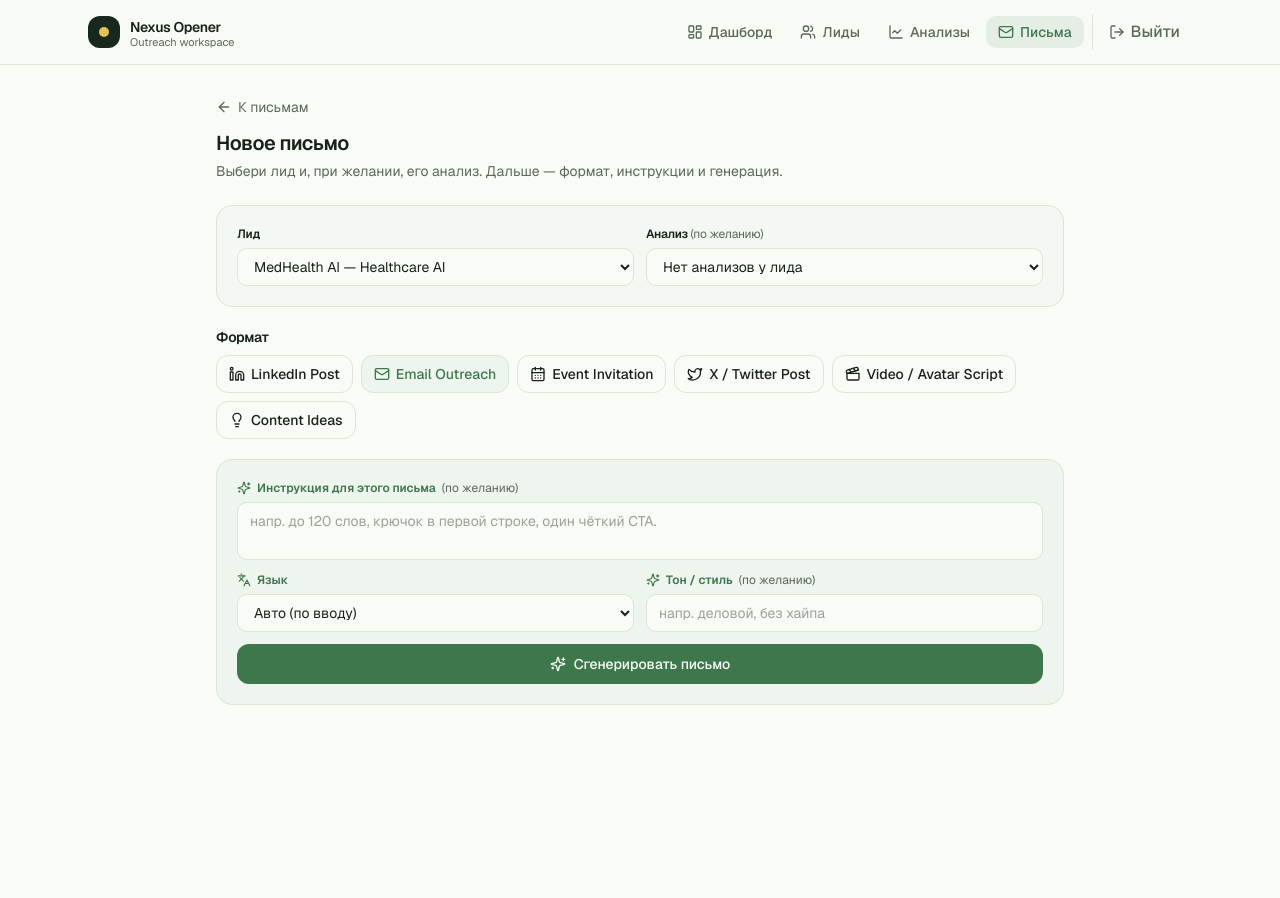
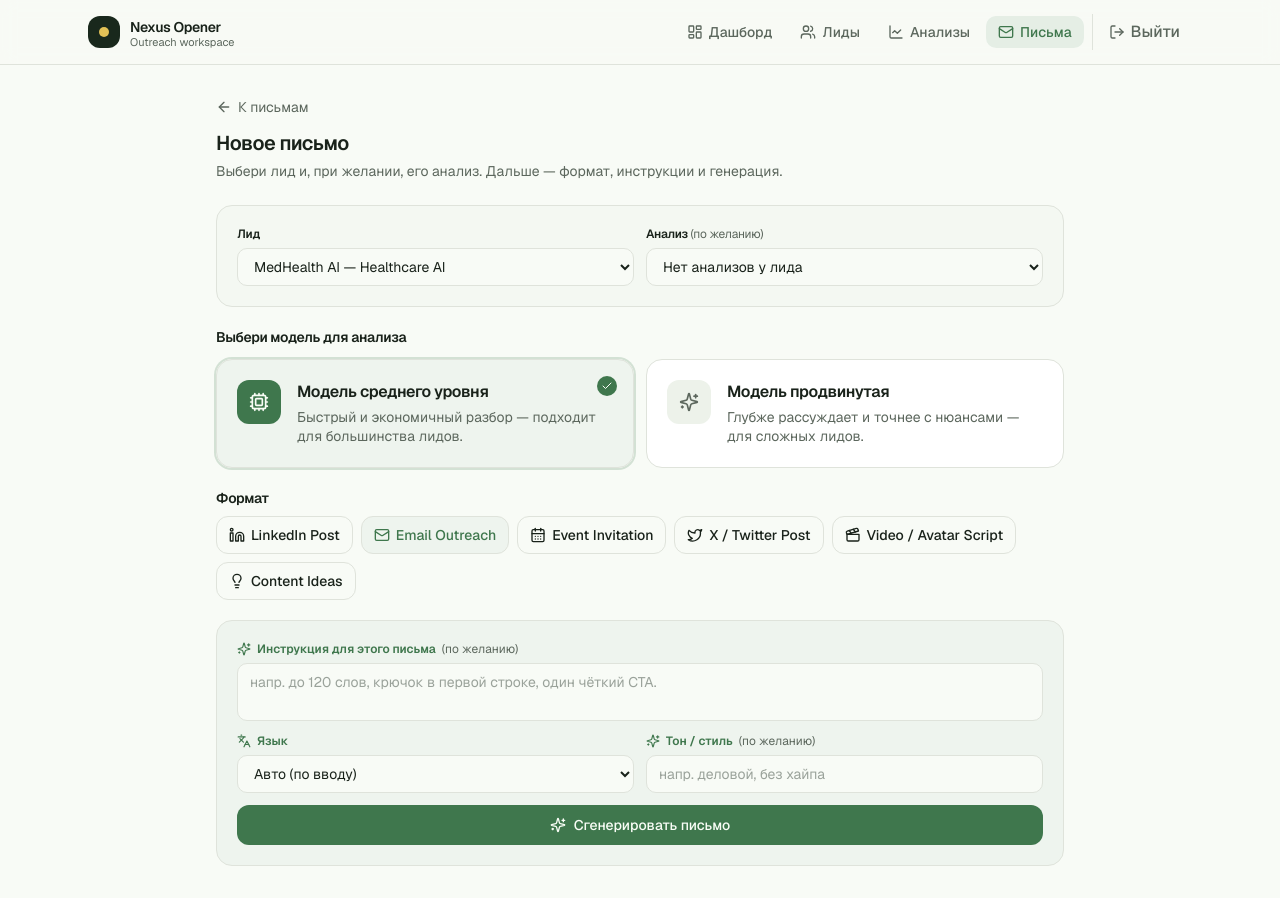
Before and after one commit to miaccinakk/nexushub-ai, a Next.js app: page /emails/new in a window 1280 px wide. Before the commit the page ends 800 px from the top, so only its background shows below. Built offline with nearby package versions, Linux system fonts and the light colour scheme.

Commit message:
feat: add ModelSelector component to EmailCreator
Added ModelSelector for modelId selection in EmailCreator component.

Co-authored-by: miaccinakk <269912774+miaccinakk@users.noreply.github.com>

```diff
--- a/components/email-creator.tsx
+++ b/components/email-creator.tsx
@@ -29,6 +29,7 @@ import { DEFAULT_MODEL_ID } from "@/lib/models"
 import { inputClass } from "./field-cell"
 import { FormattedText } from "./formatted-text"
 import { CopyButton } from "./copy-button"
+import { ModelSelector } from "./model-selector"
 
 const ICONS: Record<ContentTypeKey, typeof Linkedin> = {
   linkedin: Linkedin,
@@ -59,7 +60,7 @@ export function EmailCreator({
   const [instructions, setInstructions] = useState("")
   const [language, setLanguage] = useState<string>("Auto")
   const [guidance, setGuidance] = useState("")
-  const [modelId] = useState(DEFAULT_MODEL_ID)
+  const [modelId, setModelId] = useState(DEFAULT_MODEL_ID)
   const [output, setOutput] = useState<string | null>(null)
   const [generating, setGenerating] = useState(false)
   const [saving, setSaving] = useState(false)
@@ -197,6 +198,8 @@ export function EmailCreator({
           </select>
         </div>
       </section>
+
+      <ModelSelector value={modelId} onChange={setModelId} />
 
       {/* Format picker */}
       <section className="flex flex-col gap-2">
```
